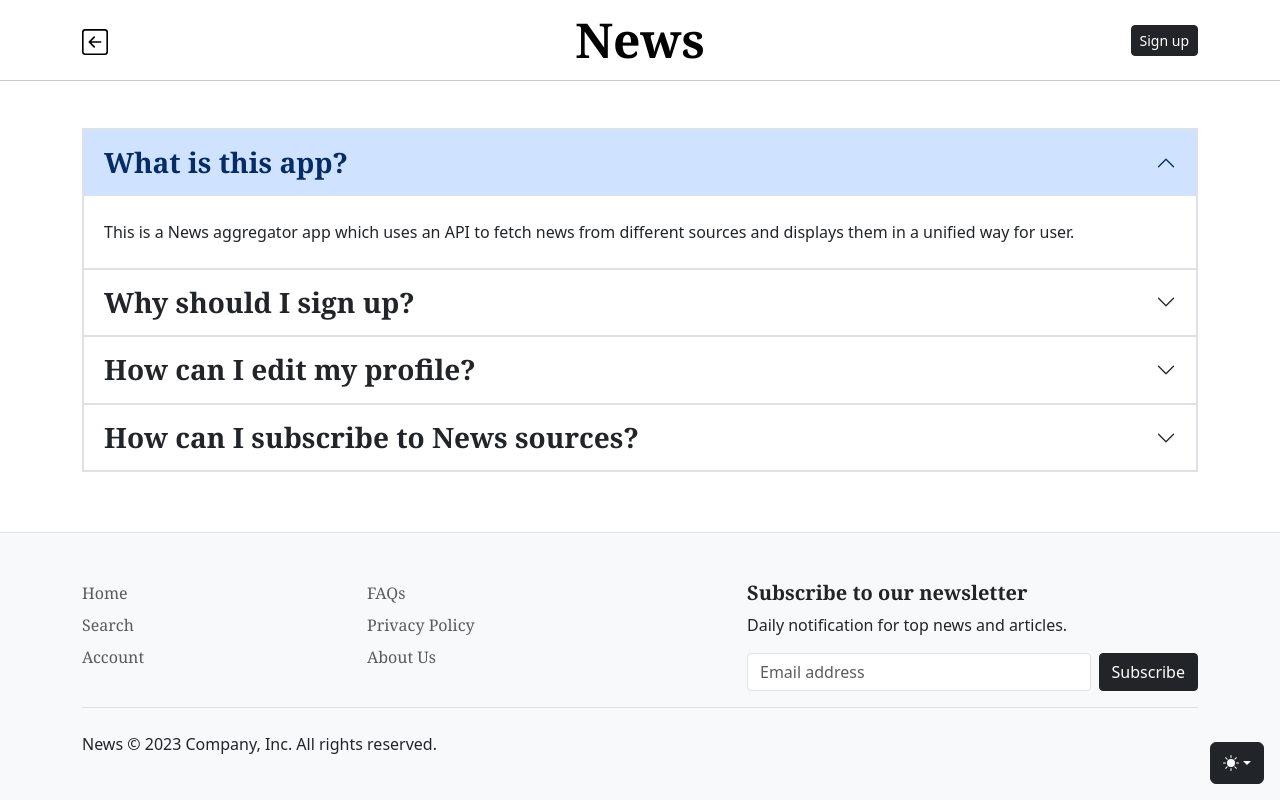
After one commit to srky420/capstone-django, a Django app: page /news/faqs/ in a window 1280 px wide. The commit adds this page. Run offline with Django 4.2, Linux system fonts and the light colour scheme.

```diff
--- a/accounts/urls.py
+++ b/accounts/urls.py
@@ -13,5 +13,6 @@ urlpatterns = [
     path("verify/<str:token>", views.AccountVerificationView.as_view(), name="verify"),
     path("reset-pass/<str:token>", views.ResetPasswordView.as_view(), name="reset-pass"),
     path("profile", views.ProfileView.as_view(), name="profile"),
-    path("change-profile-pic", views.ChangeProfilePicView.as_view(), name="change-profile-pic")
+    path("change-profile-pic", views.ChangeProfilePicView.as_view(), name="change-profile-pic"),
+    path("unsubscribe/", views.UnsubscribeView.as_view(), name="unsubscribe")
 ]
--- a/news/static/news/placeholders.js
+++ b/news/static/news/placeholders.js
@@ -25,7 +25,7 @@ const placeholderCarousel = `<div class="card bg-body-tertiary border-0 placehol
                                 </div>
                             </div>`;
 
-const placeholderArticle = `<div class="col-lg-6 col-md-12 border py-3 placeholder-card">
+const placeholderArticle = `<div class="col-lg-6 col-md-12 py-3 placeholder-card">
                                 <div class="row mb-4 h-100">
                                     <div class="col-lg col-md-6 col-sm-12 px-3 placeholder-glow">
                                         <span class="placeholder col-7"></span>
@@ -48,7 +48,7 @@ const placeholderArticleWide = `<div class="p-5 my-5 position-relative bg-body-t
                                     </div>
                                 </div>`;
 
-const placeholderSource = `<div class="p-3 d-flex flex-column position-relative border placeholder-glow" style="height: 150px;">
+const placeholderSource = `<div class="p-3 d-flex flex-column position-relative placeholder-glow" style="height: 150px;">
                                 <div class="placeholder-glow">
                                     <span class="placeholder col-8"></span>
                                     <span class="placeholder col-4"></span>
@@ -62,7 +62,7 @@ const placeholderSource = `<div class="p-3 d-flex flex-column position-relative
 function create_placeholder_articles(num) {
 
     // Main html
-    let html = `<div class="placeholder-glow my-3"><span class="placeholder col-3"></span></div><div class="row m-0">`;
+    let html = `<div class="placeholder-glow my-3"><span class="placeholder col-3"></span></div><div class="row m-0 border">`;
 
     // Create required num of placholder articles
     for (let i = 0; i < num; i++) {
@@ -79,7 +79,7 @@ function create_placeholder_articles(num) {
 function create_placeholder_sources(num) {
 
     // Main html
-    let html = `<div class="placeholder-glow my-3"><span class="placeholder col-3"></span></div><div class="row m-0">`;
+    let html = `<div class="placeholder-glow my-3"><span class="placeholder col-3"></span></div><div class="row m-0 border">`;
 
     // Create required num of placholder articles
     for (let i = 0; i < num; i++) {
--- /dev/null
+++ b/news/templates/news/faqs.html
@@ -0,0 +1,93 @@
+{% extends "news/layout.html" %}
+
+{% block title %} FAQs {% endblock %}
+
+{% block body %}
+
+    <!-- Header -->
+    <header class="lh-1 py-3">
+        <div class="row flex-nowrap justify-content-between align-items-center">
+            <div class="col-4 pt-1">
+                <a class="link-body-emphasis" href="{% url 'news:index' %}">
+                    <svg xmlns="http://www.w3.org/2000/svg" width="26" height="26" fill="currentColor" class="bi bi-arrow-left-square" viewBox="0 0 16 16">
+                        <path fill-rule="evenodd" d="M15 2a1 1 0 0 0-1-1H2a1 1 0 0 0-1 1v12a1 1 0 0 0 1 1h12a1 1 0 0 0 1-1V2zM0 2a2 2 0 0 1 2-2h12a2 2 0 0 1 2 2v12a2 2 0 0 1-2 2H2a2 2 0 0 1-2-2V2zm11.5 5.5a.5.5 0 0 1 0 1H5.707l2.147 2.146a.5.5 0 0 1-.708.708l-3-3a.5.5 0 0 1 0-.708l3-3a.5.5 0 1 1 .708.708L5.707 7.5H11.5z"/>
+                    </svg>
+                </a>
+            </div>
+            <div class="col-4 text-center">
+                <a class="blog-header-logo text-body-emphasis text-decoration-none" href="{% url 'news:index' %}">News</a>
+            </div>
+            <div class="col-4 d-flex justify-content-end align-items-center">
+                {% if request.user.is_authenticated %}
+                        <div class="dropdown">
+                            <button class="btn bg-transparent border-0 p-0" type="button" data-bs-toggle="dropdown" aria-expanded="false">
+                                <img src="{{ request.user.profile_pic.url }}" class="profile-pic profile-pic-md" alt="profile-pic">
+                            </button>
+                            <ul class="dropdown-menu dropdown-menu-end">
+                                <li><a class="dropdown-item mb-2 px-2" href="{% url 'accounts:profile' %}">Profile</a></li>
+                                <li><a class="dropdown-item px-2" href="{% url 'accounts:logout' %}">Log out</a></li>
+                            </ul>
+                        </div>
+                    </a>
+                {% else %}
+                    <a class="btn btn-sm btn-dark" href="{% url 'accounts:index' %}">Sign up</a>
+                {% endif %}
+            </div>
+        </div>
+    </header>
+
+    <hr class="position-absolute w-100 start-0 m-0">
+
+    <!-- FAQs accordion -->
+    <div class="accordion my-5 rounded-0" id="faqsAccordion">
+        <div class="accordion-item border-2 rounded-0">
+            <h2 class="accordion-header">
+                <button class="accordion-button rounded-0" type="button" data-bs-toggle="collapse" data-bs-target="#accordionOne" aria-expanded="false" aria-controls="accordionOne">
+                    <h3 class="m-0">What is this app?</h3>
+                </button>
+            </h2>
+            <div id="accordionOne" class="accordion-collapse collapse show" data-bs-parent="#faqsAccordion">
+                <div class="accordion-body py-4">
+                    This is a News aggregator app which uses an API to fetch news from different sources and displays them in a unified way for user.
+                </div>
+            </div>
+        </div>
+        <div class="accordion-item border-2 rounded-0">
+            <h2 class="accordion-header">
+                <button class="accordion-button rounded-0 collapsed" type="button" data-bs-toggle="collapse" data-bs-target="#accordionTwo" aria-expanded="false" aria-controls="accordionTwo">
+                    <h3 class="m-0">Why should I sign up?</h3>
+                </button>
+            </h2>
+            <div id="accordionTwo" class="accordion-collapse collapse" data-bs-parent="#faqsAccordion">
+                <div class="accordion-body py-4">
+                    Signing up allows you to subscribe to News sources and lets you access Discover page where you can read all the news from your subscribed sources.
+                </div>
+            </div>
+        </div>
+        <div class="accordion-item border-2 rounded-0">
+            <h2 class="accordion-header">
+                <button class="accordion-button rounded-0 collapsed" type="button" data-bs-toggle="collapse" data-bs-target="#accordionThree" aria-expanded="false" aria-controls="accordionThree">
+                    <h3 class="m-0">How can I edit my profile?</h3>
+                </button>
+            </h2>
+            <div id="accordionThree" class="accordion-collapse collapse" data-bs-parent="#faqsAccordion">
+                <div class="accordion-body py-4">
+                    In the top right corner, a round button, which by default shows placeholder profile picture, can be clicked to see dropdown menu for going to profile page.
+                </div>
+            </div>
+        </div>
+        <div class="accordion-item border-2 rounded-0">
+            <h2 class="accordion-header">
+                <button class="accordion-button rounded-0 collapsed" type="button" data-bs-toggle="collapse" data-bs-target="#accordionFour" aria-expanded="false" aria-controls="accordionFour">
+                    <h3 class="m-0">How can I subscribe to News sources?</h3>
+                </button>
+            </h2>
+            <div id="accordionFour" class="accordion-collapse collapse" data-bs-parent="#faqsAccordion">
+                <div class="accordion-body py-4">
+                    You can subscribe to News sources by first signing up and then navigating to Sources tab or any other news tab where you will come across a list of sources and a subscribe(plus) button for each Source.
+                </div>
+            </div>
+        </div>
+    </div>
+
+{% endblock %}
--- a/news/templates/news/footer.html
+++ b/news/templates/news/footer.html
@@ -5,19 +5,17 @@
 
                 <div class="col-6 col-md-2 mb-3">
                     <ul class="nav flex-column">
-                        <li class="nav-item mb-2"><a href="#" class="nav-link p-0 text-body-secondary">Home</a></li>
-                        <li class="nav-item mb-2"><a href="#" class="nav-link p-0 text-body-secondary">Search</a></li>
-                        <li class="nav-item mb-2"><a href="#" class="nav-link p-0 text-body-secondary">Account</a></li>
-                        <li class="nav-item mb-2"><a href="#" class="nav-link p-0 text-body-secondary">Follow</a></li>
+                        <li class="nav-item mb-2"><a href="{% url 'news:index' %}" class="nav-link p-0 text-body-secondary">Home</a></li>
+                        <li class="nav-item mb-2"><a href="{% url 'news:search' %}" class="nav-link p-0 text-body-secondary">Search</a></li>
+                        <li class="nav-item mb-2"><a href="{% url 'accounts:index' %}" class="nav-link p-0 text-body-secondary">Account</a></li>
                     </ul>
                 </div>
 
                 <div class="col-6 col-md-2 mb-3">
                     <ul class="nav flex-column">
-                        <li class="nav-item mb-2"><a href="#" class="nav-link p-0 text-body-secondary">Contact us</a></li>
+                        <li class="nav-item mb-2"><a href="{% url 'news:faqs' %}" class="nav-link p-0 text-body-secondary">FAQs</a></li>
                         <li class="nav-item mb-2"><a href="#" class="nav-link p-0 text-body-secondary">Privacy Policy</a></li>
-                        <li class="nav-item mb-2"><a href="#" class="nav-link p-0 text-body-secondary">Support us</a></li>
-                        <li class="nav-item mb-2"><a href="#" class="nav-link p-0 text-body-secondary">About us</a></li>
+                        <li class="nav-item mb-2"><a href="{% url 'news:about' %}" class="nav-link p-0 text-body-secondary">About Us</a></li>
                     </ul>
                 </div>
 
--- a/news/templates/news/navbar.html
+++ b/news/templates/news/navbar.html
@@ -2,7 +2,7 @@
     <header class="border-bottom lh-1 py-3">
         <div class="row flex-nowrap justify-content-between align-items-center">
             <div class="col-4 pt-1">
-                <a class="link-body-emphasis" href="{% url 'news:search' %}" aria-label="Search">
+                <a class="link-body-emphasis" href="{% url 'news:search' %}">
                     <svg xmlns="http://www.w3.org/2000/svg" width="24" height="24" fill="currentColor" class="bi bi-search" viewBox="0 0 16 16">
                         <path d="M11.742 10.344a6.5 6.5 0 1 0-1.397 1.398h-.001c.03.04.062.078.098.115l3.85 3.85a1 1 0 0 0 1.415-1.414l-3.85-3.85a1.007 1.007 0 0 0-.115-.1zM12 6.5a5.5 5.5 0 1 1-11 0 5.5 5.5 0 0 1 11 0z"/>
                     </svg>
--- a/news/urls.py
+++ b/news/urls.py
@@ -11,4 +11,6 @@ urlpatterns = [
     path("search", views.SearchView.as_view(), name="search"),
     path("subscribe/", views.SubscribeView.as_view(), name="subscribe"),
     path("discover/", views.DiscoverView.as_view(), name="discover"),
+    path("faqs/", views.FAQsView.as_view(), name="faqs"),
+    path("about/", views.AboutView.as_view(), name="about")
 ]
--- a/news/utils.py
+++ b/news/utils.py
@@ -17,7 +17,7 @@ def get_top_headlines(category):
             return e
 
     try:
-        return api.get_top_headlines(page_size=100, page=1  ,category=category, language="en")
+        return api.get_top_headlines(page_size=100, page=1, category=category, language="en")
     except NewsAPIException as e:
         return e
 
--- a/news/views.py
+++ b/news/views.py
@@ -135,3 +135,13 @@ class DiscoverView(View):
                 source["subscribed"] = True
 
         return JsonResponse(response, safe=False, status=200)
+
+
+class FAQsView(View):
+    def get(self, request, *args, **kwargs):
+        return render(request, "news/faqs.html")
+
+
+class AboutView(View):
+    def get(self, request, *args, **kwargs):
+        return render(request, "news/about.html")
```
Also changed, not shown: accounts/static/accounts/unsubscribe.js (added, +33 -0 lines), accounts/templates/accounts/layout.html (+4 -3 lines), accounts/templates/accounts/profile.html (+25 -1 lines), accounts/views.py (+23 -1 lines), news/static/news/subscribe.js (+34 -0 lines), news/static/news/tabs.js (+4 -4 lines), news/templates/news/about.html (added, +41 -0 lines), db.sqlite3.
